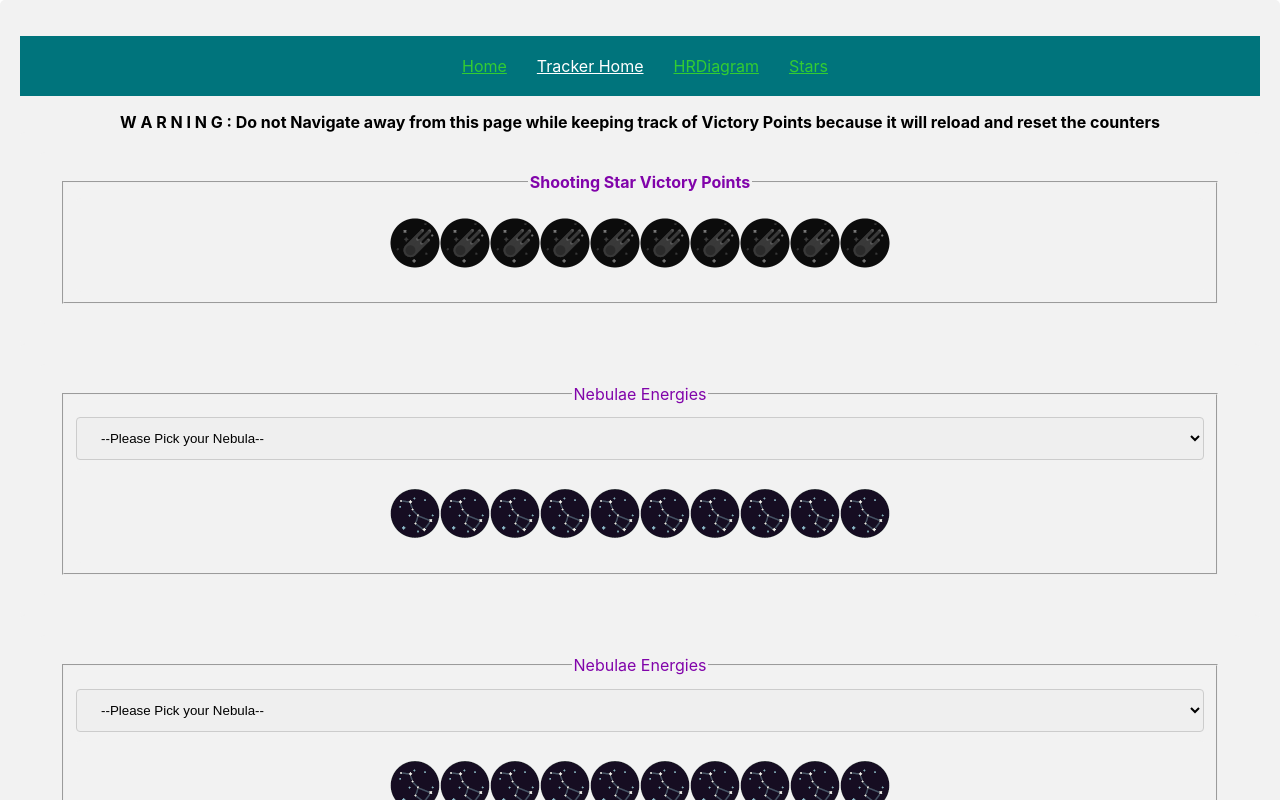
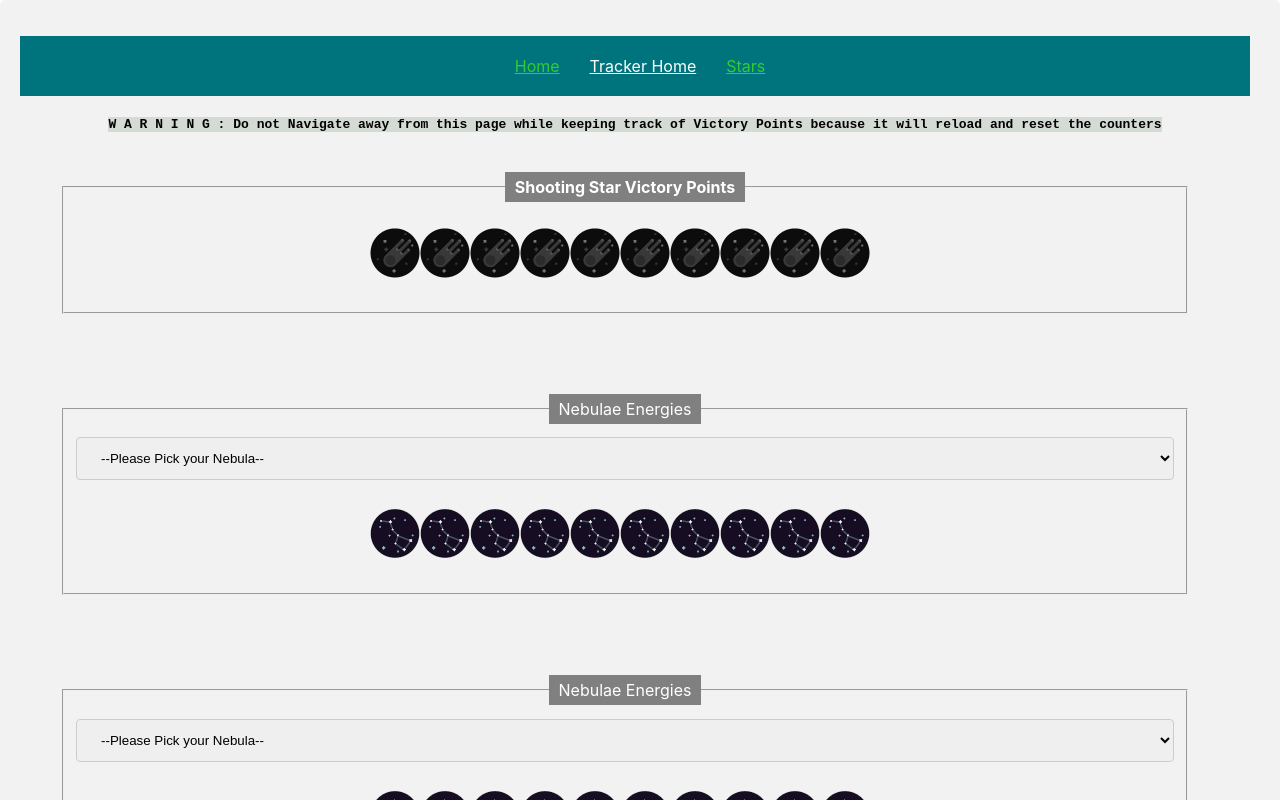
Before and after one commit to SharukhGV/celestial-frontend, a React (Create React App) app: page /trackerhome in a window 1280 px wide. Shown: the top 800 px of the page. Built offline with nearby package versions, Linux system fonts and the light colour scheme.

Commit message:
css alterantions

```diff
--- a/src/App.css
+++ b/src/App.css
@@ -112,6 +112,7 @@ div {
 border-radius: 5px;
 background-color: #f2f2f2;
 padding: 20px;
+padding-right: 30px;
 }
 
 
@@ -201,6 +202,7 @@ color:#8104aa;
 .HRDiagram {
   margin:auto;
   text-align: center;
+  padding-right: 30px;
 
 }
 
@@ -347,5 +349,20 @@ flex-direction: row;
 } */
 .starCard{
 
-  max-width: 300px;
+  max-width: 270px;
+  padding-right: 30px;
 }
+
+legend {
+
+  background-color: gray;
+  color: rgb(255, 255, 255);
+  padding: 5px 10px;
+}
+
+
+.warningnav{
+  font-size: small;
+  font-family: 'Courier New', Courier, monospace;
+  background-color: #7891793f;
+}
--- a/src/App.js
+++ b/src/App.js
@@ -4,7 +4,6 @@ import './App.css';
 import Home from './components/Home';
 import Nav from './components/Nav';
 import TrackerHome from './components/TrackerHome';
-import HRDiagram from "./components/HRDiagram";
 import StarSearch from "./components/StarSearch";
 // import CheatSheet from "./components/CheatSheet";
 // import Stars from "./components/Stars";
@@ -18,7 +17,6 @@ function App() {
       <Routes>
         <Route path="/" element={<Home />} />
         <Route path="/trackerhome" element={<TrackerHome />} />
-        <Route path="/hrdiagram" element={<HRDiagram />} />
         <Route path="/stars" element={<StarSearch />} />
 
 
--- a/src/components/HRDiagram.js
+++ /dev/null
@@ -1,21 +0,0 @@
-// let hrdtable = {"colorindex.png"}
-
-function HRDiagram(){
-
-return (
-
-<div className="HRDiagram">
-<p><a href="https://commons.wikimedia.org/wiki/File:HR-diag-instability-strip.svg">Rursus</a>, <a href="http://creativecommons.org/licenses/by-sa/3.0/">CC BY-SA 3.0</a>, via Wikimedia Commons</p>
-<img className="hrd" src="https://upload.wikimedia.org/wikipedia/commons/c/c7/HR-diag-instability-strip.svg" alt="Hertzsprung-Russel Diagram"></img>
-
-<div><img className="hrd" src={require("./colorindex.png")} alt="Color Index Diagram, info taken from ISBN 0-521-34787-4, Diagram From Wikipedia Commons, the url is https://en.wikipedia.org/wiki/Color_index"></img></div>
-
-</div>
-)
-
-}
-
-
-
-
-export default HRDiagram
--- a/src/components/Nav.js
+++ b/src/components/Nav.js
@@ -38,15 +38,7 @@ let activeStyle = {
               Tracker Home
             </NavLink></li>
 
-            <li> <NavLink
-              className="links"
-              to="/hrdiagram"
-              exact="true"
-              style={({ isActive }) =>
-              isActive ? activeStyle : nonactiveStyle}
-            >
-              HRDiagram
-            </NavLink></li>
+
 
             <li> <NavLink
               className="links"
--- a/src/components/TrackerHome.js
+++ b/src/components/TrackerHome.js
@@ -16,12 +16,21 @@ function TrackerHome(){
 
   return(
 <>
-<strong>W A R N I N G : Do not Navigate away from this page while keeping track of Victory Points because it will reload and reset the counters</strong>
+<strong className='warningnav'>W A R N I N G : Do not Navigate away from this page while keeping track of Victory Points because it will reload and reset the counters</strong>
 
 <div><ShootingStars/></div>
 <div><Nebula10/></div>
 <div><Nebula10/></div>
 <div><Nebula10/></div>
+
+
+<div className="HRDiagram">
+<p><a href="https://commons.wikimedia.org/wiki/File:HR-diag-instability-strip.svg">Rursus</a>, <a href="http://creativecommons.org/licenses/by-sa/3.0/">CC BY-SA 3.0</a>, via Wikimedia Commons</p>
+<img className="hrd" src="https://upload.wikimedia.org/wikipedia/commons/c/c7/HR-diag-instability-strip.svg" alt="Hertzsprung-Russel Diagram"></img>
+
+<div><img className="hrd" src={require("./colorindex.png")} alt="Color Index Diagram, info taken from ISBN 0-521-34787-4, Diagram From Wikipedia Commons, the url is https://en.wikipedia.org/wiki/Color_index"></img></div>
+
+</div>
 
 <CheatSheet/>
 
```
